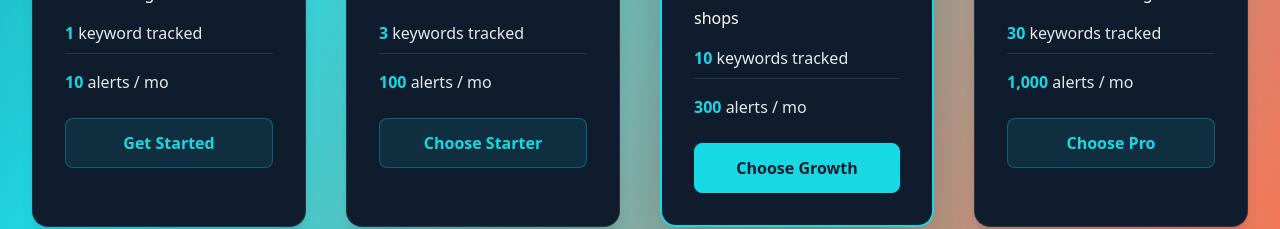
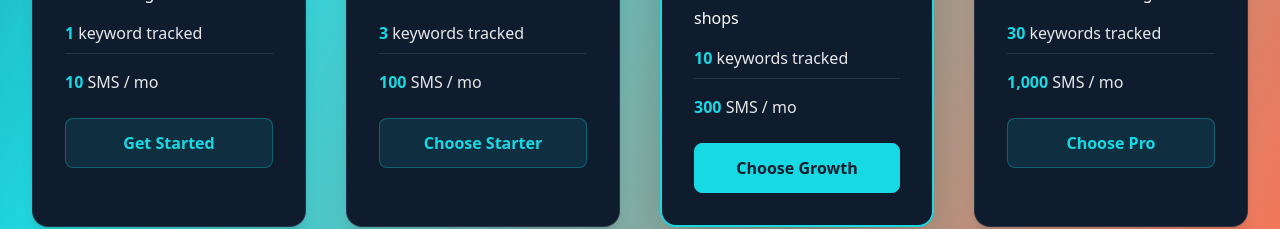
Before and after one commit to wirljordan/x-alerts-mvp, a Next.js app: page / in a window 1280 px wide. Shown: the part 2176-2405 px from the top of the page. Built offline with nearby package versions, Linux system fonts and the light colour scheme.

Commit message:
🔧 Update pricing: change 'alerts / mo' to 'SMS / mo' for consistency

```diff
--- a/pages/dashboard.js
+++ b/pages/dashboard.js
@@ -735,7 +735,7 @@ export default function Dashboard() {
             <div className="bg-white/5 backdrop-blur-sm rounded-xl lg:rounded-2xl p-6 lg:p-8 border border-white/10 shadow-lg">
               <div className="flex items-center justify-between mb-4 lg:mb-6">
                 <h2 className="text-lg lg:text-2xl font-semibold text-white">Usage</h2>
-                <span className="text-sm lg:text-base text-white/60">{usage.used} sent</span>
+                <span className="text-sm lg:text-base text-white/60">{usage.used} SMS sent</span>
               </div>
 
               {/* Progress Bar */}
@@ -757,7 +757,7 @@ export default function Dashboard() {
               <div className="flex items-center justify-between">
                 <div className="flex-1">
                   <span className="text-sm lg:text-base text-white/80">
-                    {usage.used} / {usage.limit} texts sent
+                    {usage.used} / {usage.limit} SMS sent
                   </span>
 
                   {/* Billing Cycle Information */}
--- a/pages/index.js
+++ b/pages/index.js
@@ -234,7 +234,7 @@ export default function Home() {
                   <div className="text-white/90 text-base"><span className="font-semibold text-[#16D9E3]">1</span> keyword tracked</div>
                 </div>
                 <div>
-                  <div className="text-white/90 text-base"><span className="font-semibold text-[#16D9E3]">10</span> alerts / mo</div>
+                  <div className="text-white/90 text-base"><span className="font-semibold text-[#16D9E3]">10</span> SMS / mo</div>
                 </div>
               </div>
               <button
@@ -254,7 +254,7 @@ export default function Home() {
                   <div className="text-white/90 text-base"><span className="font-semibold text-[#16D9E3]">3</span> keywords tracked</div>
                 </div>
                 <div>
-                  <div className="text-white/90 text-base"><span className="font-semibold text-[#16D9E3]">100</span> alerts / mo</div>
+                  <div className="text-white/90 text-base"><span className="font-semibold text-[#16D9E3]">100</span> SMS / mo</div>
                 </div>
               </div>
               <button
@@ -275,7 +275,7 @@ export default function Home() {
                   <div className="text-white/90 text-base"><span className="font-semibold text-[#16D9E3]">10</span> keywords tracked</div>
                 </div>
                 <div>
-                  <div className="text-white/90 text-base"><span className="font-semibold text-[#16D9E3]">300</span> alerts / mo</div>
+                  <div className="text-white/90 text-base"><span className="font-semibold text-[#16D9E3]">300</span> SMS / mo</div>
                 </div>
               </div>
               <button
@@ -295,7 +295,7 @@ export default function Home() {
                   <div className="text-white/90 text-base"><span className="font-semibold text-[#16D9E3]">30</span> keywords tracked</div>
                 </div>
                 <div>
-                  <div className="text-white/90 text-base"><span className="font-semibold text-[#16D9E3]">1,000</span> alerts / mo</div>
+                  <div className="text-white/90 text-base"><span className="font-semibold text-[#16D9E3]">1,000</span> SMS / mo</div>
                 </div>
               </div>
               <button
```
